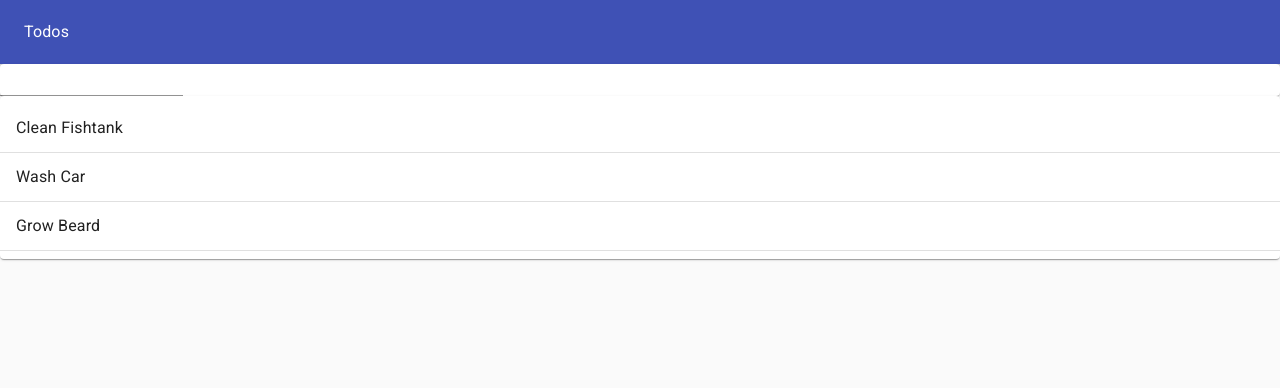
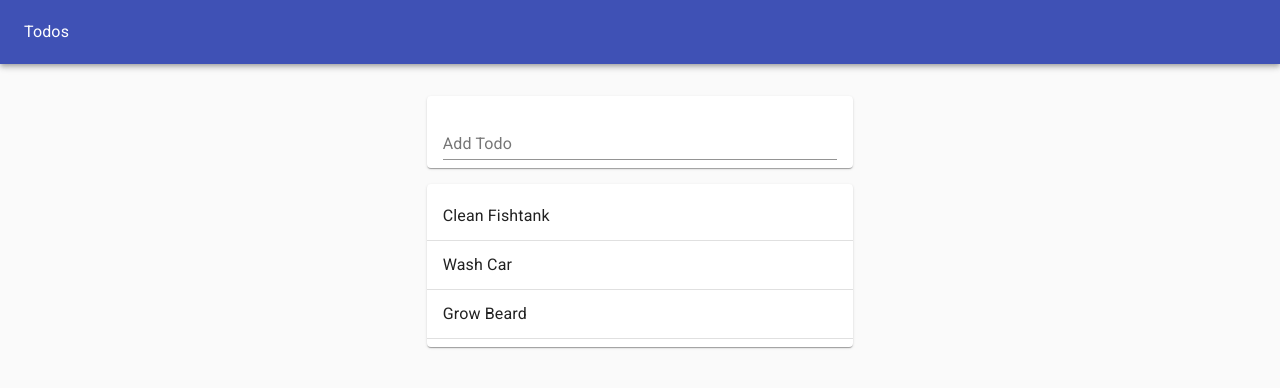
Before and after one commit to Kinjalrk2k/react-todo, a React (Create React App) app: page / in a window 1280 px wide. Shown: the top 388 px of the page. Built offline with nearby package versions, Linux system fonts and the light colour scheme.

Commit message:
added a bit of styling

```diff
--- a/src/components/TodoApp.js
+++ b/src/components/TodoApp.js
@@ -30,8 +30,12 @@
           <Typography color="inherit">Todos</Typography>
         </Toolbar>
       </AppBar>
-      <TodoForm addTodo={addTodo} />
-      <TodoList todos={todos} />
+      <Grid container justify="center" style={{ marginTop: "1rem" }}>
+        <Grid item xs={11} md={8} lg={4}>
+          <TodoForm addTodo={addTodo} />
+          <TodoList todos={todos} />
+        </Grid>
+      </Grid>
     </Paper>
   );
 }
--- a/src/components/TodoForm.js
+++ b/src/components/TodoForm.js
@@ -5,7 +5,7 @@
   const [value, handleChange, reset] = useInputState("");
 
   return (
-    <Paper>
+    <Paper style={{ margin: "1rem 0", padding: "0 1rem" }}>
       <form
         onSubmit={(e) => {
           e.preventDefault();
@@ -13,7 +13,13 @@
           reset();
         }}
       >
-        <TextField value={value} onChange={handleChange} />
+        <TextField
+          value={value}
+          onChange={handleChange}
+          margin="normal"
+          label="Add Todo"
+          fullWidth
+        />
       </form>
     </Paper>
   );
```
